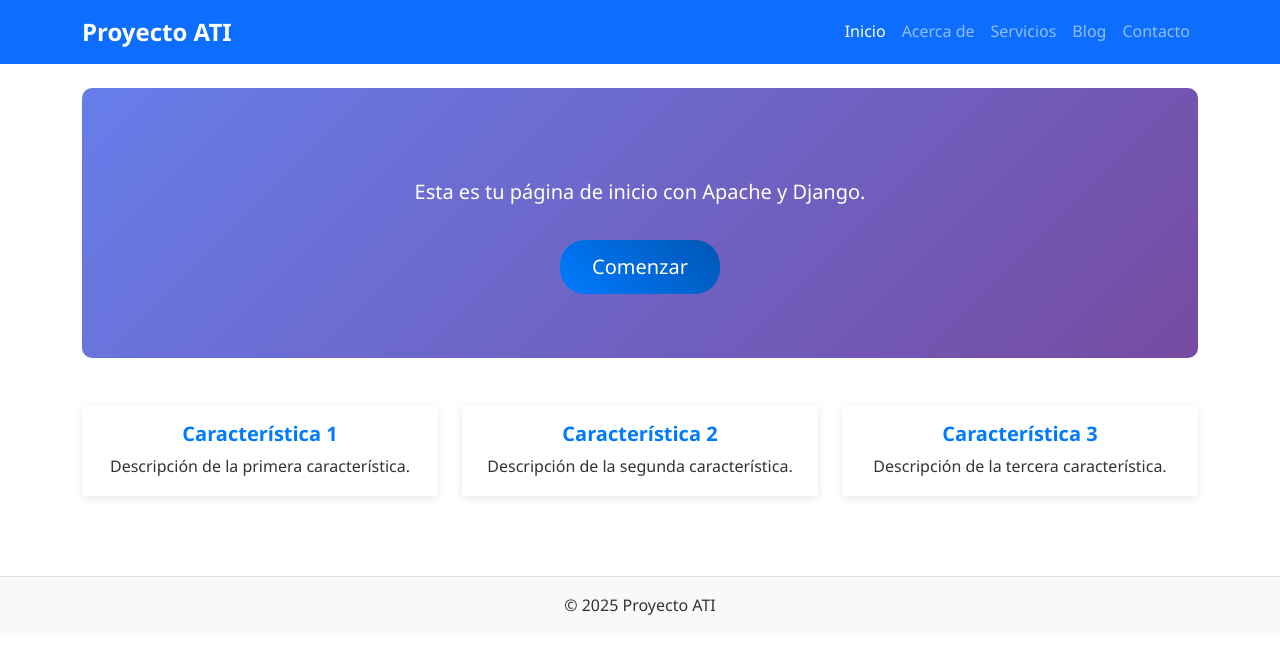
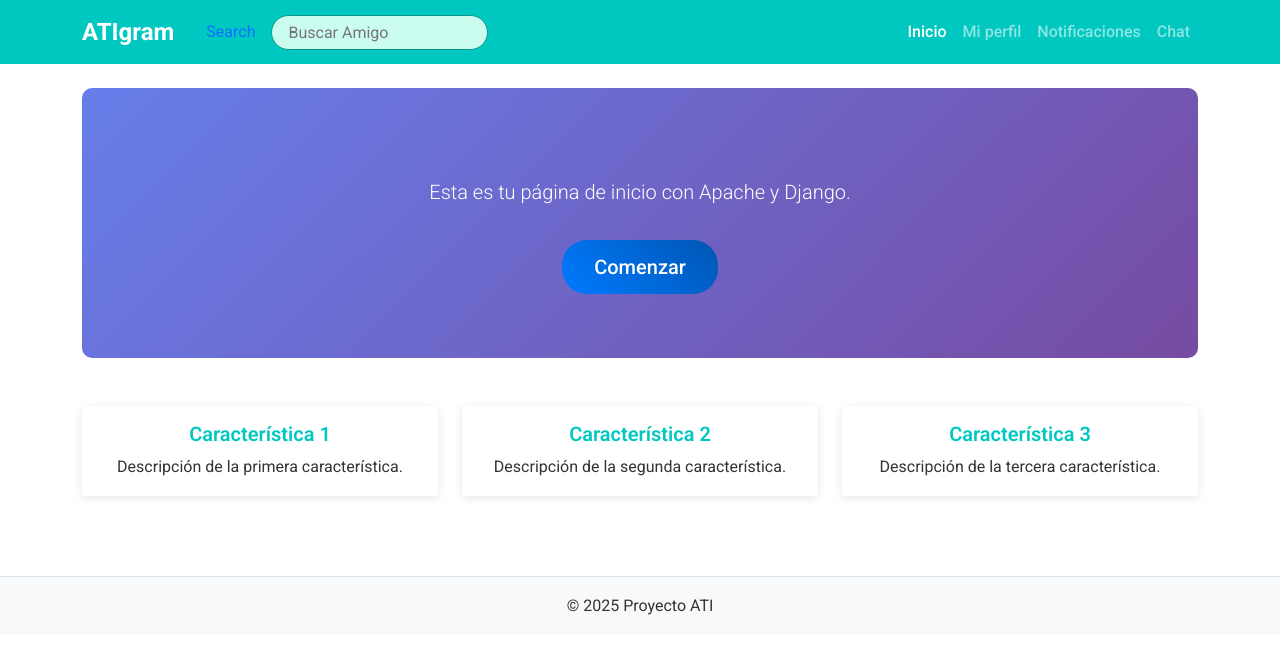
Before and after one commit to Jcova2003/Proyecto-ATI-Grupo-5, a Django app: page / in a window 1280 px wide. Shown: the top 654 px of the page. Run offline with Django 5.2, Linux system fonts and the light colour scheme.

Commit message:
Añadiendo navbar

```diff
--- a/main_app/static/main_app/css/style.css
+++ b/main_app/static/main_app/css/style.css
@@ -2,18 +2,18 @@
 
 /* Variables CSS */
 :root {
-  --primary-color: #007bff;
-  --secondary-color: #6c757d;
+  --primary-color: #00C8C0;
+  --secondary-color: #0A9785;
   --success-color: #28a745;
   --warning-color: #ffc107;
   --danger-color: #dc3545;
-  --light-color: #f8f9fa;
+  --light-color: #CBFCF0;
   --dark-color: #343a40;
 }
 
 /* Estilos globales */
 body {
-  font-family: "Segoe UI", Tahoma, Geneva, Verdana, sans-serif;
+  font-family: "Roboto", sans-serif;
   line-height: 1.6;
   color: #333;
 }
@@ -57,9 +57,27 @@ body {
 }
 
 /* Navbar personalizada */
+.navbar {
+  background-color: var(--primary-color);
+}
+
 .navbar-brand {
   font-weight: 700;
   font-size: 1.5rem;
+}
+
+.search-friends {
+  display: flex;
+}
+
+.search-bar {
+  border-radius: 20px;
+  background-color: var(--light-color);
+  color: var(--secondary-color);
+  border: 1px solid var(--secondary-color);
+  align-self: center;
+  padding: 0em 1em;
+  height: 35px;
 }
 
 .navbar-nav .nav-link {
--- a/main_app/templates/base.html
+++ b/main_app/templates/base.html
@@ -4,7 +4,7 @@
 <head>
     <meta charset="UTF-8">
     <meta name="viewport" content="width=device-width, initial-scale=1.0">
-    <title>{% block title %}Mi Proyecto ATI{% endblock %}</title>
+    <title>{% block title %}ATIgram{% endblock %}</title>
 
     <!-- CSS Bootstrap -->
     <link href="https://cdn.jsdelivr.net/npm/bootstrap@5.1.3/dist/css/bootstrap.min.css" rel="stylesheet">
@@ -12,12 +12,21 @@
     <!-- Tu CSS personalizado -->
     <link rel="stylesheet" href="{% static 'main_app/css/style.css' %}">
 
+    <!-- Roboto Google font -->
+    <link rel="preconnect" href="https://fonts.googleapis.com">
+    <link rel="preconnect" href="https://fonts.gstatic.com" crossorigin>
+    <link href="https://fonts.googleapis.com/css2?family=Roboto:ital,wght@0,100..900;1,100..900&display=swap" rel="stylesheet">
+
     {% block extra_css %}{% endblock %}
 </head>
 <body>
-    <nav class="navbar navbar-expand-lg navbar-dark bg-primary">
+    <nav class="navbar navbar-expand-lg navbar-dark">
         <div class="container">
-            <a class="navbar-brand" href="{% url 'home' %}">Proyecto ATI</a>
+            <a class="navbar-brand" href="{% url 'home' %}">ATIgram</a>
+            <div class="search-friends">
+                <a class="nav-link">Search</a>
+                <input class="search-bar" type="text" placeholder="Buscar Amigo">
+            </div>
             <button class="navbar-toggler" type="button" data-bs-toggle="collapse" data-bs-target="#navbarNav">
                 <span class="navbar-toggler-icon"></span>
             </button>
@@ -27,16 +36,13 @@
                         <a class="nav-link {% if request.resolver_match.url_name == 'home' %}active{% endif %}" href="{% url 'home' %}">Inicio</a>
                     </li>
                     <li class="nav-item">
-                        <a class="nav-link {% if request.resolver_match.url_name == 'about' %}active{% endif %}" href="{% url 'about' %}">Acerca de</a>
+                        <a class="nav-link {% if request.resolver_match.url_name == 'services' %}active{% endif %}" href="{% url 'services' %}">Mi perfil</a>
                     </li>
                     <li class="nav-item">
-                        <a class="nav-link {% if request.resolver_match.url_name == 'services' %}active{% endif %}" href="{% url 'services' %}">Servicios</a>
+                        <a class="nav-link {% if request.resolver_match.url_name == 'blog' %}active{% endif %}" href="{% url 'blog' %}">Notificaciones</a>
                     </li>
                     <li class="nav-item">
-                        <a class="nav-link {% if request.resolver_match.url_name == 'blog' %}active{% endif %}" href="{% url 'blog' %}">Blog</a>
-                    </li>
-                    <li class="nav-item">
-                        <a class="nav-link {% if request.resolver_match.url_name == 'contact' %}active{% endif %}" href="{% url 'contact' %}">Contacto</a>
+                        <a class="nav-link {% if request.resolver_match.url_name == 'contact' %}active{% endif %}" href="{% url 'contact' %}">Chat</a>
                     </li>
                 </ul>
             </div>
```
